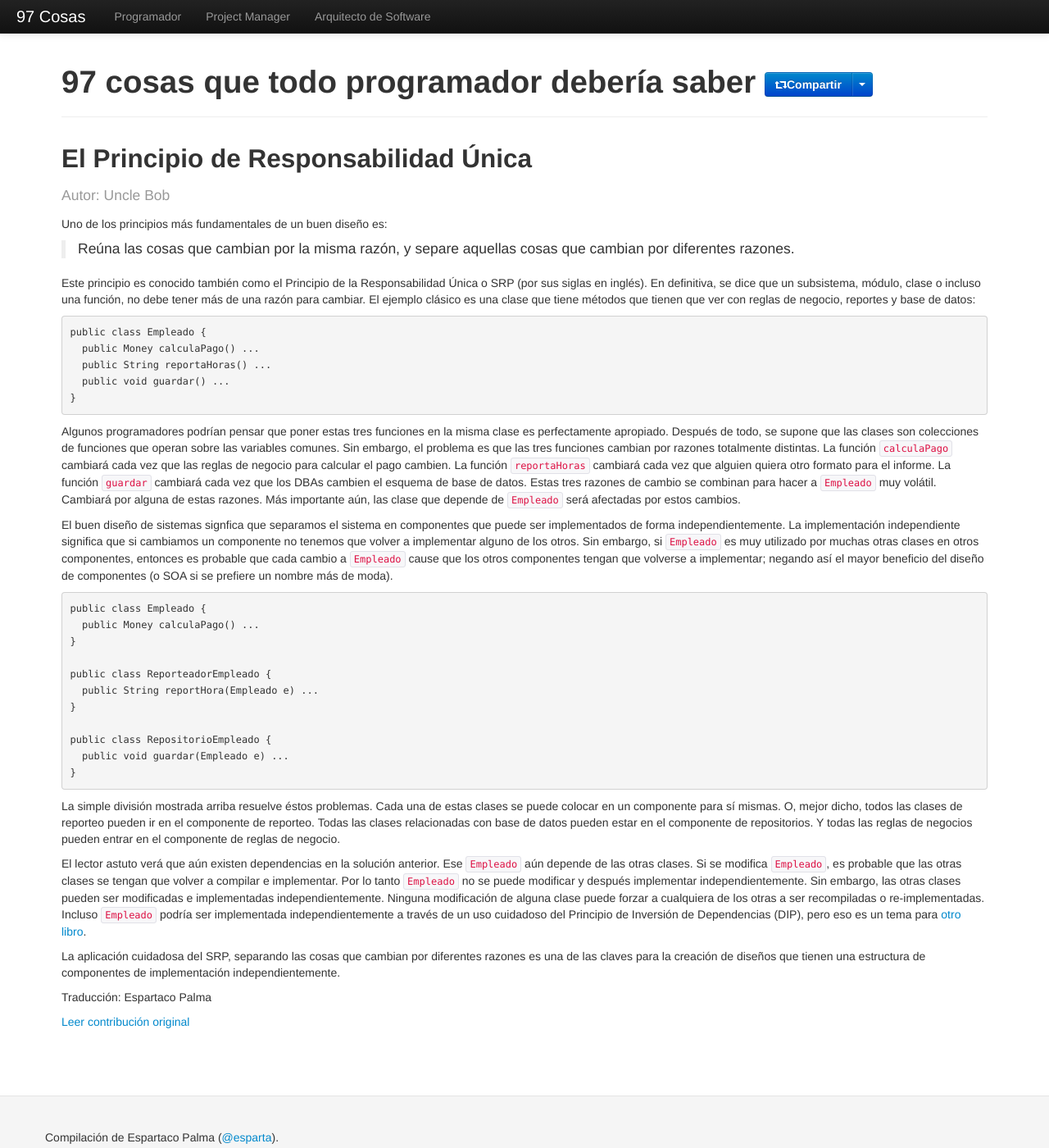
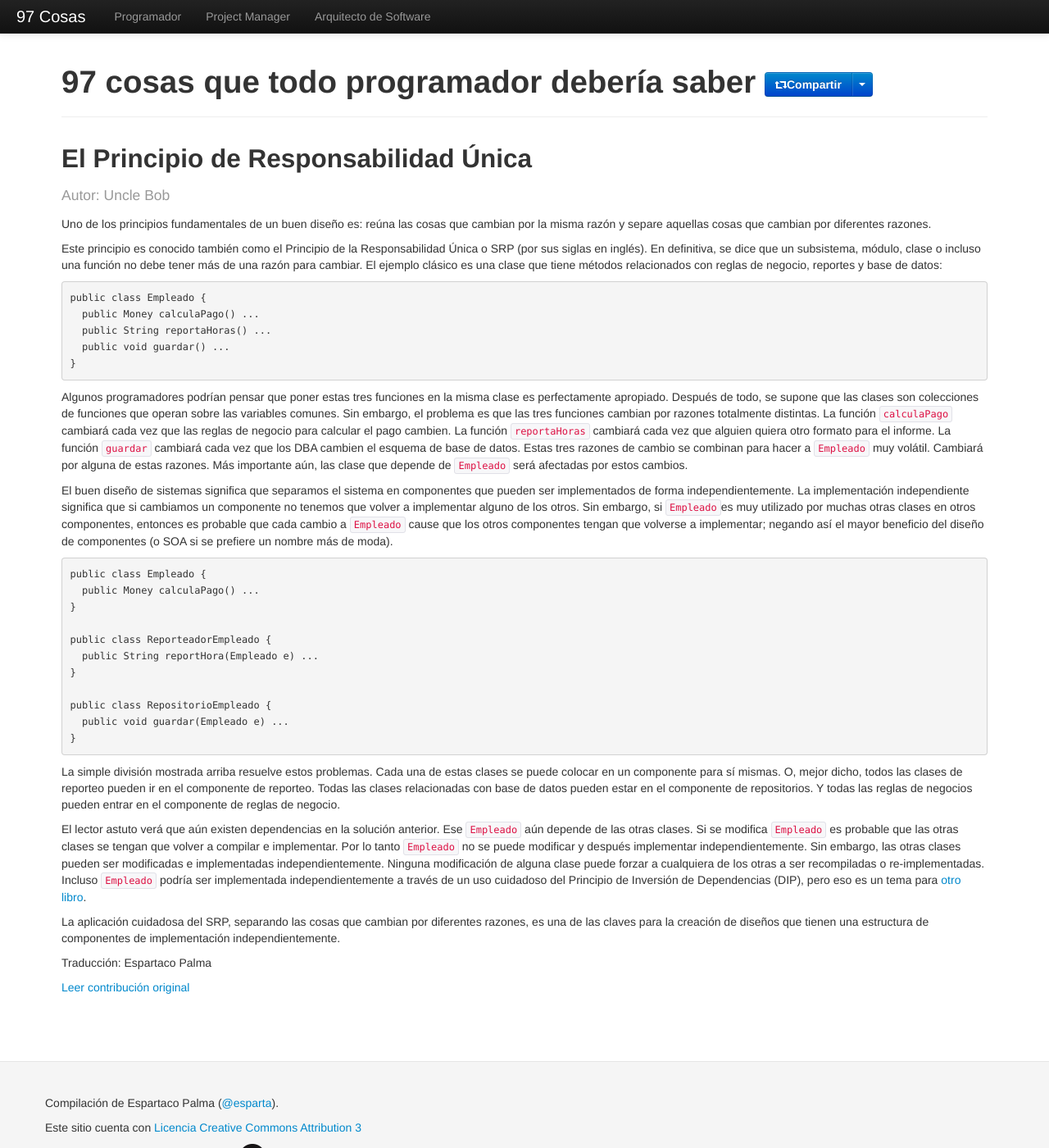
Before and after one commit to esparta/97cosas, a Jekyll site: the page built from programador/principio-responsabilidad-unica.md, in a window 1280 px wide and 1400 px high. Shown: the whole window at 82% size. Built offline with Jekyll 4.4.1, drawn with Linux system fonts in a browser that asks for light colours; comment, search, counter and statistics services are not loaded.

Commit message:
Spelling corrections on principio-responsabilidad-unica

```diff
--- a/programador/principio-responsabilidad-unica.md
+++ b/programador/principio-responsabilidad-unica.md
@@ -7,19 +7,16 @@
 original: http://programmer.97things.oreilly.com/wiki/index.php/The_Single_Responsibility_Principle
 ---
 
-Uno de los principios más fundamentales de un buen diseño es:
-
->Reúna las cosas que cambian por la misma razón, y separe aquellas cosas
-que cambian por diferentes razones.
+Uno de los principios fundamentales de un buen diseño es: reúna las
+cosas que cambian por la misma razón y separe aquellas cosas que cambian
+por diferentes razones.
 
 Este principio es conocido también como el Principio de la
 Responsabilidad Única o SRP (por sus siglas en inglés). En definitiva,
-se dice que un subsistema, módulo, clase o incluso una función, no debe
+se dice que un subsistema, módulo, clase o incluso una función no debe
 tener más de una razón para cambiar. El ejemplo clásico es una clase que
-tiene métodos que tienen que ver con reglas de negocio, reportes y base
-de datos:
-
-
+tiene métodos relacionados con reglas de negocio, reportes y base de
+datos:
 
     public class Empleado {
       public Money calculaPago() ...
@@ -36,20 +33,21 @@
 cambiará cada vez que las reglas de negocio para calcular el pago
 cambien. La función `reportaHoras` cambiará cada vez que alguien quiera
 otro formato para el informe. La función `guardar` cambiará cada vez que
-los DBAs cambien el esquema de base de datos. Estas tres razones de
+los DBA cambien el esquema de base de datos. Estas tres razones de
 cambio se combinan para hacer a `Empleado` muy volátil. Cambiará por
 alguna de estas razones. Más importante aún, las clase que depende de
 `Empleado` será afectadas por estos cambios.
 
-El buen diseño de sistemas signfica que separamos el sistema en
-componentes que puede ser implementados de forma independientemente. La
+El buen diseño de sistemas significa que separamos el sistema en
+componentes que pueden ser implementados de forma independientemente. La
 implementación independiente significa que si cambiamos un componente no
 tenemos que volver a implementar alguno de los otros. Sin embargo, si
-`Empleado` es muy utilizado por muchas otras clases en otros
-componentes, entonces es probable que cada cambio a `Empleado` cause que
-los otros componentes tengan que volverse a implementar; negando así el
-mayor beneficio del diseño de componentes (o SOA si se prefiere un
-nombre más de moda).
+`Empleado`es muy utilizado por muchas otras clases en otros componentes,
+entonces es probable que cada cambio a `Empleado` cause que los otros
+componentes tengan que volverse a implementar; negando así el mayor
+beneficio del diseño de componentes (o SOA si se prefiere un nombre más
+de moda).
+
 
     public class Empleado {
       public Money calculaPago() ...
@@ -64,7 +62,7 @@
     }
 
 
-La simple división mostrada arriba resuelve éstos problemas. Cada una de
+La simple división mostrada arriba resuelve estos problemas. Cada una de
 estas clases se puede colocar en un componente para sí mismas. O, mejor
 dicho, todos las clases de reporteo pueden ir en el componente de
 reporteo. Todas las clases relacionadas con base de datos pueden estar
@@ -73,7 +71,7 @@
 
 El lector astuto verá que aún existen dependencias en la solución
 anterior. Ese `Empleado` aún depende de las otras clases. Si se modifica
-`Empleado`, es probable que las otras clases se tengan que volver a
+`Empleado` es probable que las otras clases se tengan que volver a
 compilar e implementar. Por lo tanto `Empleado` no se puede modificar y
 después implementar independientemente. Sin embargo, las otras clases
 pueden ser modificadas e implementadas independientemente. Ninguna
@@ -84,7 +82,7 @@
 [otro libro][1].
 
 La aplicación cuidadosa del SRP, separando las cosas que cambian por
-diferentes razones es una de las claves para la creación de diseños que
+diferentes razones, es una de las claves para la creación de diseños que
 tienen una estructura de componentes de implementación
 independientemente.
 
```
